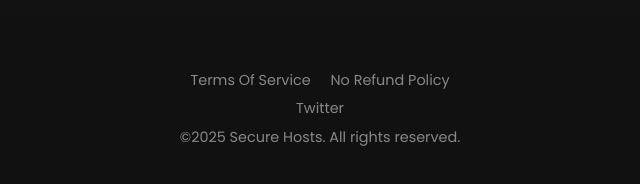
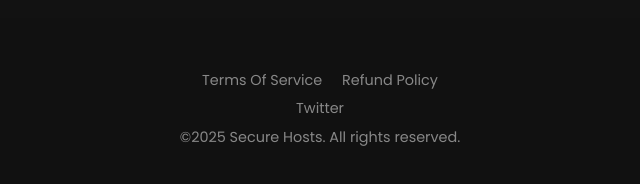
Before and after one commit to MafiaFaka/Secure-Hosts, a plain HTML site: page index.html in a window 1280 px wide. Shown: the part 516-700 px from the top of the page, 320-960 px from the left. Drawn offline with Linux system fonts and the light colour scheme.

Commit message:
Update index.html

```diff
--- a/index.html
+++ b/index.html
@@ -37,7 +37,7 @@
         <div class="container">
             <div class="footer-links">
                 <a href="#">Terms Of Service</a>
-                <a href="#">No Refund Policy</a>
+                <a href="#">Refund Policy</a>
             </div>
             <div class="social">
                 <a href="#">Twitter</a>
```
